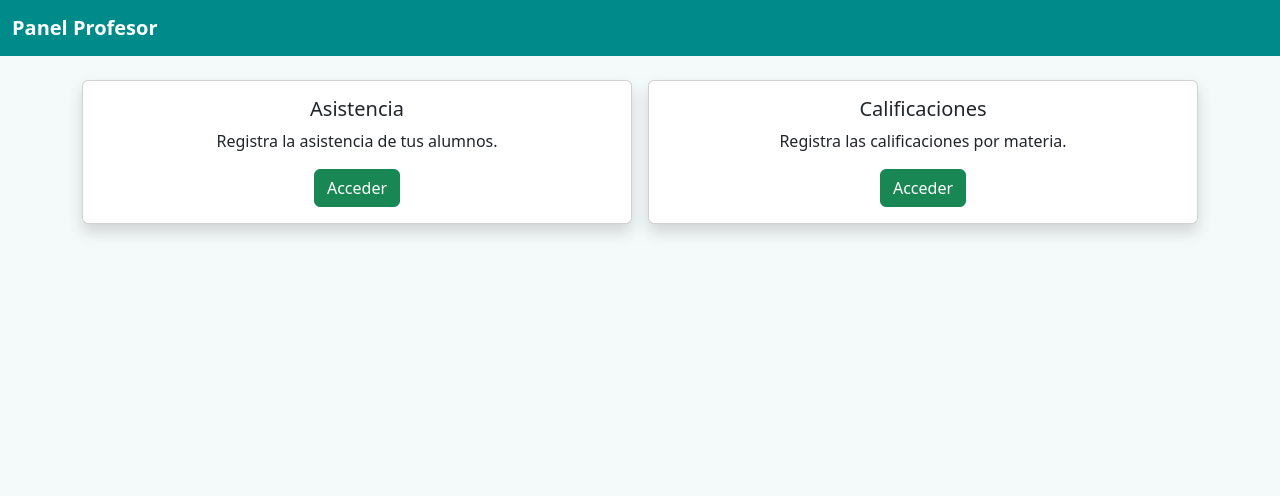
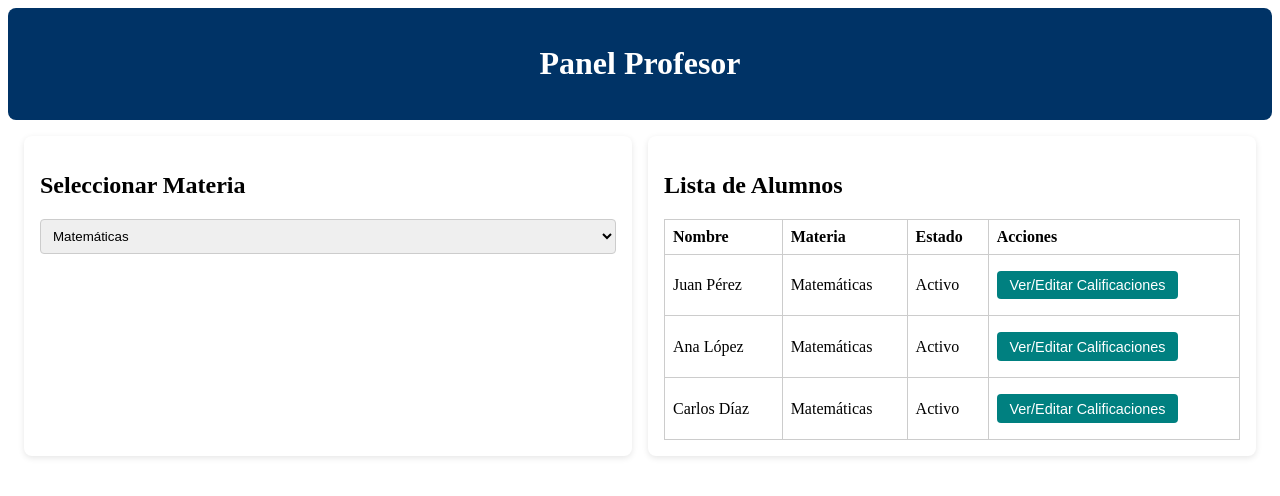
Before and after one commit to JoshuaAMO/JoshuaAMO.github.io, a plain HTML site: page UVM/profesor.html in a window 1280 px wide. Drawn offline with nearby package versions, Linux system fonts and the light colour scheme; files that its build step writes are made by us from their sources.

Commit message:
cambios xd

```diff
--- a/UVM/profesor.html
+++ b/UVM/profesor.html
@@ -2,39 +2,65 @@
 <html lang="es">
 <head>
   <meta charset="UTF-8">
-  <title>Panel Profesor</title>
-  <link href="https://cdn.jsdelivr.net/npm/bootstrap@5.3.3/dist/css/bootstrap.min.css" rel="stylesheet">
-  <link rel="stylesheet" href="css/styles.css">
+  <meta name="viewport" content="width=device-width, initial-scale=1.0">
+  <title>Portal Profesor</title>
+  <link rel="stylesheet" href="styles.css">
+</head>
+<body class="profesor">
+  <header>
+    <h1>Panel Profesor</h1>
+  </header>
+  <main>
+    <!-- Filtro de materias -->
+    <section class="card">
+      <h2>Seleccionar Materia</h2>
+      <div class="form-row">
+        <select id="materia-select">
+          <option value="Matemáticas">Matemáticas</option>
+          <option value="Historia">Historia</option>
+          <option value="Programación">Programación</option>
+        </select>
+      </div>
+    </section>
 
-</head>
-<body>
-  <nav class="navbar navbar-dark bg-success">
-    <div class="container-fluid">
-      <span class="navbar-brand">Panel Profesor</span>
-    </div>
-  </nav>
+    <!-- Lista de alumnos -->
+    <section class="card wide">
+      <h2>Lista de Alumnos</h2>
+      <table id="tabla-alumnos">
+        <tr><th>Nombre</th><th>Materia</th><th>Estado</th><th>Acciones</th></tr>
+        <tr>
+          <td>Juan Pérez</td>
+          <td class="materia">Matemáticas</td>
+          <td>Activo</td>
+          <td><button>Ver/Editar Calificaciones</button></td>
+        </tr>
+        <tr>
+          <td>Ana López</td>
+          <td class="materia">Matemáticas</td>
+          <td>Activo</td>
+          <td><button>Ver/Editar Calificaciones</button></td>
+        </tr>
+        <tr>
+          <td>Carlos Díaz</td>
+          <td class="materia">Matemáticas</td>
+          <td>Activo</td>
+          <td><button>Ver/Editar Calificaciones</button></td>
+        </tr>
+      </table>
+    </section>
+  </main>
 
-  <div class="container mt-4">
-    <div class="row g-3">
-      <div class="col-md-6">
-        <div class="card shadow text-center">
-          <div class="card-body">
-            <h5 class="card-title">Asistencia</h5>
-            <p>Registra la asistencia de tus alumnos.</p>
-            <a href="#" class="btn btn-success">Acceder</a>
-          </div>
-        </div>
-      </div>
-      <div class="col-md-6">
-        <div class="card shadow text-center">
-          <div class="card-body">
-            <h5 class="card-title">Calificaciones</h5>
-            <p>Registra las calificaciones por materia.</p>
-            <a href="#" class="btn btn-success">Acceder</a>
-          </div>
-        </div>
-      </div>
-    </div>
-  </div>
+  <script>
+    // Escuchar el cambio en el dropdown
+    const materiaSelect = document.getElementById("materia-select");
+    const materias = document.querySelectorAll(".materia");
+
+    materiaSelect.addEventListener("change", (e) => {
+      const nuevaMateria = e.target.value;
+      materias.forEach(td => {
+        td.textContent = nuevaMateria;
+      });
+    });
+  </script>
 </body>
 </html>
--- a/UVM/styles.css
+++ b/UVM/styles.css
@@ -1,74 +1,91 @@
-
-   :root {
-    --primary: #008b8b;
-    --color-secundario: #006666;
-    --color-acento: #20b2aa;
-    --bg-claro: #f4f9f9;
-    --dark-text: #222;
+body.alumno header {
+    background-color: #008080;
+    color: white;
   }
 
-  body {
-    background-color: var(--bg-claro);
-    color: var(--dark-text);
+  body.profesor header {
+    background-color: #003366;
+    color: white;
   }
 
-  a {
-    color: var(--primary);
-  }
-  a:hover {
-    color: var(--color-secundario);
+  body.administracion header {
+    background-color: #cc5500;
+    color: white;
   }
 
-  .navbar {
-    background-color: var(--primary) !important;
-  }
-  .navbar .navbar-brand {
-    font-weight: bold;
+  header {
+    padding: 1rem;
+    text-align: center;
+    border-radius: 8px;
   }
 
-  .btn-primary {
-    background-color: var(--primary);
-    border: none;
-  }
-  .btn-primary:hover {
-    background-color: var(--color-secundario);
+
+  main {
+    padding: 1rem;
+    display: flex;
+    flex-wrap: wrap;
+    gap: 1rem;
+    justify-content: center;
   }
 
-  .btn-dark {
-    background-color: var(--color-secundario);
-    border: none;
-  }
-  .btn-dark:hover {
-    background-color: var(--primary);
+  .card {
+    background: white;
+    border-radius: 8px;
+    box-shadow: 0 2px 6px rgba(0,0,0,0.1);
+    padding: 1rem;
+    flex: 1;
+    min-width: 250px;
   }
 
-/* No hay cards aún, pero por is se ocupa sería algo así
-  .card {
-    border-radius: 10px;
-    transition: transform 0.2s ease-in-out, box-shadow 0.2s ease-in-out;
+  .grid-2 {
+    display: grid;
+    grid-template-columns: repeat(2, 1fr);
+    gap: 1rem;
   }
-  .card:hover {
-    transform: translateY(-4px);
-    box-shadow: 0px 6px 16px rgba(0, 0, 0, 0.15);
-  }
-  .card-title {
-    color: var(--primary);
-  }
-*/
-
-  input.form-control, select.form-control, textarea.form-control {
-    border: 1px solid #ccc;
-    border-radius: 6px;
-  }
-  input.form-control:focus {
-    border-color: var(--primary);
-    box-shadow: 0px 0px 5px rgba(0, 139, 139, 0.3);
+  .grid-3 {
+    display: grid;
+    grid-template-columns: repeat(3, 1fr);
+    gap: 1rem;
   }
 
-  .table thead {
-    background-color: var(--primary);
-    color: #fff;
+  table {
+    width: 100%;
+    border-collapse: collapse;
   }
-  .table-striped tbody tr:nth-of-type(odd) {
-    background-color: rgba(0, 139, 139, 0.05);
+  th, td {
+    border: 1px solid #ccc;
+    padding: 0.5rem;
+    text-align: left;
   }
+
+  button {
+    margin: 0.5rem 0;
+    padding: 0.5rem 1rem;
+    border: none;
+    border-radius: 4px;
+    background: #008080;
+    color: white;
+    cursor: pointer;
+  }
+  button:hover {
+    background: #006666;
+  }
+
+  .form-row {
+    display: flex;
+    gap: 1rem;
+    align-items: center;
+    margin: 0.5rem 0;
+  }
+
+  select {
+    padding: 0.5rem;
+    border-radius: 4px;
+    border: 1px solid #ccc;
+    flex: 1;
+  }
+
+  table button {
+    padding: 0.4rem 0.8rem;
+    font-size: 0.9rem;
+  }
```
Also changed, not shown: UVM/admin.html (+22 -41 lines), UVM/alumno.html (+28 -40 lines), UVM/index.html (+2 -0 lines).
